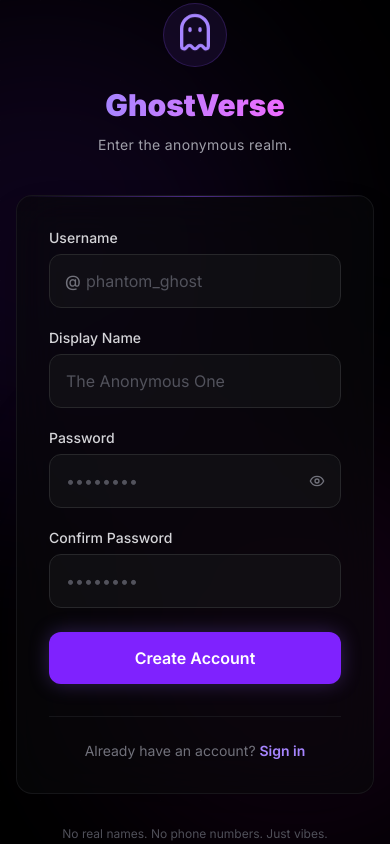
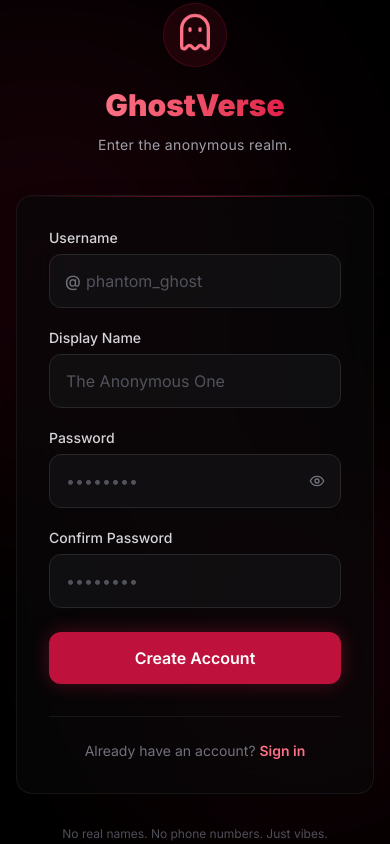
Before and after one commit to TopperBhai/ghostverse-app, a Next.js app: page /register in a window 390 px wide. Built offline with nearby package versions, Linux system fonts and the light colour scheme; no server answers.

Commit message:
UI: Match auth pages colors to dashboard, redirect mobile straight to register

```diff
--- a/src/app/(auth)/register/page.tsx
+++ b/src/app/(auth)/register/page.tsx
@@ -74,18 +74,18 @@ export default function RegisterPage() {
     <div className="min-h-screen bg-black flex items-center justify-center px-4 relative overflow-hidden text-zinc-100 font-sans">
       {/* Background Ambience */}
       <div className="absolute inset-0 bg-grid opacity-30" />
-      <div className="absolute top-0 right-1/4 w-[500px] h-[500px] rounded-full bg-violet-600/10 blur-[100px] pointer-events-none" />
-      <div className="absolute bottom-0 left-1/4 w-[400px] h-[400px] rounded-full bg-fuchsia-600/10 blur-[100px] pointer-events-none" />
+      <div className="absolute top-0 right-1/4 w-[500px] h-[500px] rounded-full bg-phantom-600/10 blur-[100px] pointer-events-none" />
+      <div className="absolute bottom-0 left-1/4 w-[400px] h-[400px] rounded-full bg-phantom-600/10 blur-[100px] pointer-events-none" />
 
       <div className="w-full max-w-md relative z-10 animate-[slideUp_0.5s_ease-out]">
 
         {/* Header Logo */}
         <div className="text-center mb-10">
           <Link href="/" className="inline-flex flex-col items-center justify-center gap-3 group mx-auto hover:scale-105 transition-transform duration-300">
-            <div className="w-16 h-16 rounded-full bg-violet-500/10 flex items-center justify-center border border-violet-500/20 mb-2">
-              <Ghost className="w-10 h-10 text-violet-400 animate-[float_3s_ease-in-out_infinite]" />
+            <div className="w-16 h-16 rounded-full bg-phantom-500/10 flex items-center justify-center border border-phantom-500/20 mb-2">
+              <Ghost className="w-10 h-10 text-phantom-400 animate-[float_3s_ease-in-out_infinite]" />
             </div>
-            <span className="text-3xl font-black bg-gradient-to-r from-violet-400 to-fuchsia-400 bg-clip-text text-transparent">
+            <span className="text-3xl font-black bg-gradient-to-r from-phantom-400 to-neon-red bg-clip-text text-transparent">
               GhostVerse
             </span>
           </Link>
@@ -96,7 +96,7 @@ export default function RegisterPage() {
         <div className="bg-zinc-950/60 backdrop-blur-xl border border-zinc-800/50 rounded-2xl shadow-2xl p-8 relative overflow-hidden">
 
           {/* Subtle top border gradient highlight */}
-          <div className="absolute top-0 left-0 right-0 h-px bg-gradient-to-r from-transparent via-violet-500/50 to-transparent" />
+          <div className="absolute top-0 left-0 right-0 h-px bg-gradient-to-r from-transparent via-phantom-500/50 to-transparent" />
 
           {error && (
             <div className="mb-6 p-4 rounded-xl bg-red-500/10 border border-red-500/20 text-red-400 text-sm animate-[fadeIn_0.3s_ease-out] flex items-start gap-2">
@@ -111,14 +111,14 @@ export default function RegisterPage() {
                 Username
               </label>
               <div className="relative group">
-                <span className="absolute left-4 top-1/2 -translate-y-1/2 text-zinc-500 font-medium group-focus-within:text-violet-400 transition-colors">@</span>
+                <span className="absolute left-4 top-1/2 -translate-y-1/2 text-zinc-500 font-medium group-focus-within:text-phantom-400 transition-colors">@</span>
                 <input
                   id="username"
                   name="username"
                   type="text"
                   value={formData.username}
                   onChange={(e) => updateField("username", e.target.value.toLowerCase())}
-                  className="w-full bg-zinc-900/50 border border-zinc-800 text-zinc-100 rounded-xl px-4 py-3.5 pl-9 outline-none focus:border-violet-500 focus:ring-1 focus:ring-violet-500 transition-all placeholder:text-zinc-600"
+                  className="w-full bg-zinc-900/50 border border-zinc-800 text-zinc-100 rounded-xl px-4 py-3.5 pl-9 outline-none focus:border-phantom-500 focus:ring-1 focus:ring-phantom-500 transition-all placeholder:text-zinc-600"
                   placeholder="phantom_ghost"
                   maxLength={20}
                   required
@@ -137,7 +137,7 @@ export default function RegisterPage() {
                 type="text"
                 value={formData.displayName}
                 onChange={(e) => updateField("displayName", e.target.value)}
-                className="w-full bg-zinc-900/50 border border-zinc-800 text-zinc-100 rounded-xl px-4 py-3.5 outline-none focus:border-violet-500 focus:ring-1 focus:ring-violet-500 transition-all placeholder:text-zinc-600"
+                className="w-full bg-zinc-900/50 border border-zinc-800 text-zinc-100 rounded-xl px-4 py-3.5 outline-none focus:border-phantom-500 focus:ring-1 focus:ring-phantom-500 transition-all placeholder:text-zinc-600"
                 placeholder="The Anonymous One"
                 maxLength={50}
                 required
@@ -155,7 +155,7 @@ export default function RegisterPage() {
                   type={showPassword ? "text" : "password"}
                   value={formData.password}
                   onChange={(e) => updateField("password", e.target.value)}
-                  className="w-full bg-zinc-900/50 border border-zinc-800 text-zinc-100 rounded-xl px-4 py-3.5 pr-12 outline-none focus:border-violet-500 focus:ring-1 focus:ring-violet-500 transition-all placeholder:text-zinc-600"
+                  className="w-full bg-zinc-900/50 border border-zinc-800 text-zinc-100 rounded-xl px-4 py-3.5 pr-12 outline-none focus:border-phantom-500 focus:ring-1 focus:ring-phantom-500 transition-all placeholder:text-zinc-600"
                   placeholder="••••••••"
                   required
                   autoComplete="new-password"
@@ -184,7 +184,7 @@ export default function RegisterPage() {
                 type="password"
                 value={formData.confirmPassword}
                 onChange={(e) => updateField("confirmPassword", e.target.value)}
-                className="w-full bg-zinc-900/50 border border-zinc-800 text-zinc-100 rounded-xl px-4 py-3.5 outline-none focus:border-violet-500 focus:ring-1 focus:ring-violet-500 transition-all placeholder:text-zinc-600"
+                className="w-full bg-zinc-900/50 border border-zinc-800 text-zinc-100 rounded-xl px-4 py-3.5 outline-none focus:border-phantom-500 focus:ring-1 focus:ring-phantom-500 transition-all placeholder:text-zinc-600"
                 placeholder="••••••••"
                 required
                 autoComplete="new-password"
@@ -194,7 +194,7 @@ export default function RegisterPage() {
             <button
               type="submit"
               disabled={isLoading}
-              className="w-full py-3.5 bg-violet-600 hover:bg-violet-500 text-white font-semibold rounded-xl active:scale-[0.98] transition-all flex items-center justify-center mt-6 disabled:opacity-70 disabled:active:scale-100 shadow-[0_0_20px_rgba(139,92,246,0.3)] hover:shadow-[0_0_25px_rgba(139,92,246,0.5)]"
+              className="w-full py-3.5 bg-phantom-600 hover:bg-phantom-500 text-white font-semibold rounded-xl active:scale-[0.98] transition-all flex items-center justify-center mt-6 disabled:opacity-70 disabled:active:scale-100 shadow-[0_0_20px_rgba(225,29,72,0.3)] hover:shadow-[0_0_25px_rgba(225,29,72,0.5)]"
             >
               {isLoading ? (
                 <svg className="animate-spin h-5 w-5 text-white" xmlns="http://www.w3.org/2000/svg" fill="none" viewBox="0 0 24 24"><circle className="opacity-25" cx="12" cy="12" r="10" stroke="currentColor" strokeWidth="4"></circle><path className="opacity-75" fill="currentColor" d="M4 12a8 8 0 018-8V0C5.373 0 0 5.373 0 12h4zm2 5.291A7.962 7.962 0 014 12H0c0 3.042 1.135 5.824 3 7.938l3-2.647z"></path></svg>
@@ -207,7 +207,7 @@ export default function RegisterPage() {
           <div className="mt-8 text-center border-t border-zinc-800/50 pt-6">
             <p className="text-zinc-500 text-sm">
               Already have an account?{" "}
-              <Link href="/login" className="text-violet-400 hover:text-violet-300 font-semibold transition-colors">
+              <Link href="/login" className="text-phantom-400 hover:text-phantom-400 font-semibold transition-colors">
                 Sign in
               </Link>
             </p>
--- a/src/app/page.tsx
+++ b/src/app/page.tsx
@@ -15,6 +15,14 @@ export default function HomePage() {
   const router = useRouter();
 
   useEffect(() => {
+    // If running inside the mobile app wrapper, skip landing page
+    if (typeof window !== 'undefined' && (window as any).Capacitor?.isNativePlatform()) {
+      if (!loading && !user) {
+        router.push("/register");
+        return;
+      }
+    }
+
     if (!loading && user) {
       router.push("/world-chat");
     }
```
Also changed, not shown: src/app/(auth)/login/page.tsx (+10 -10 lines).
